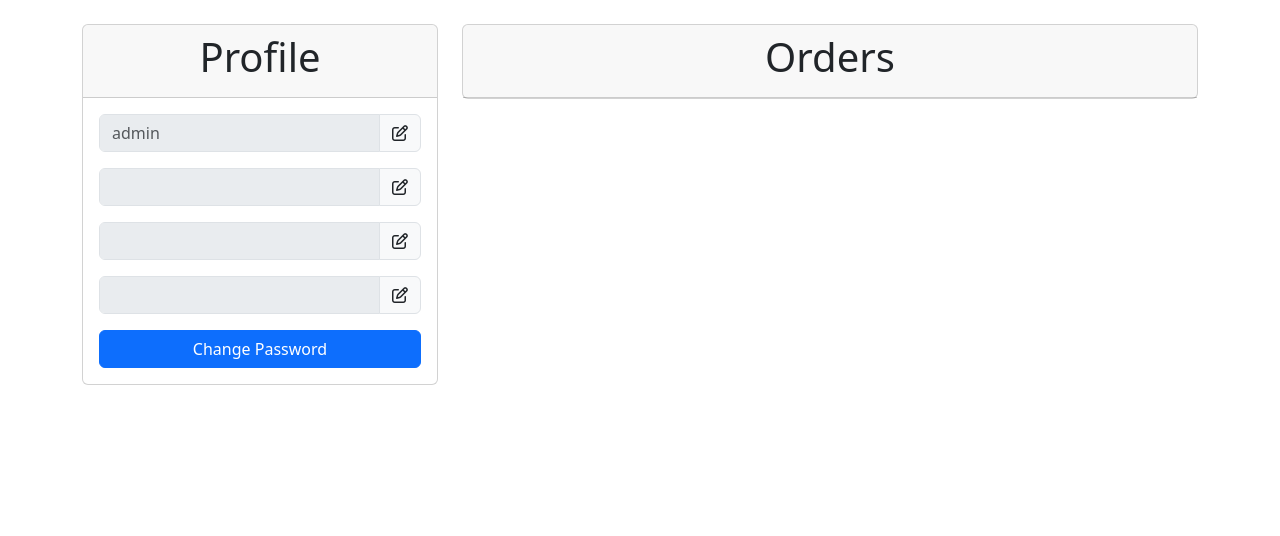
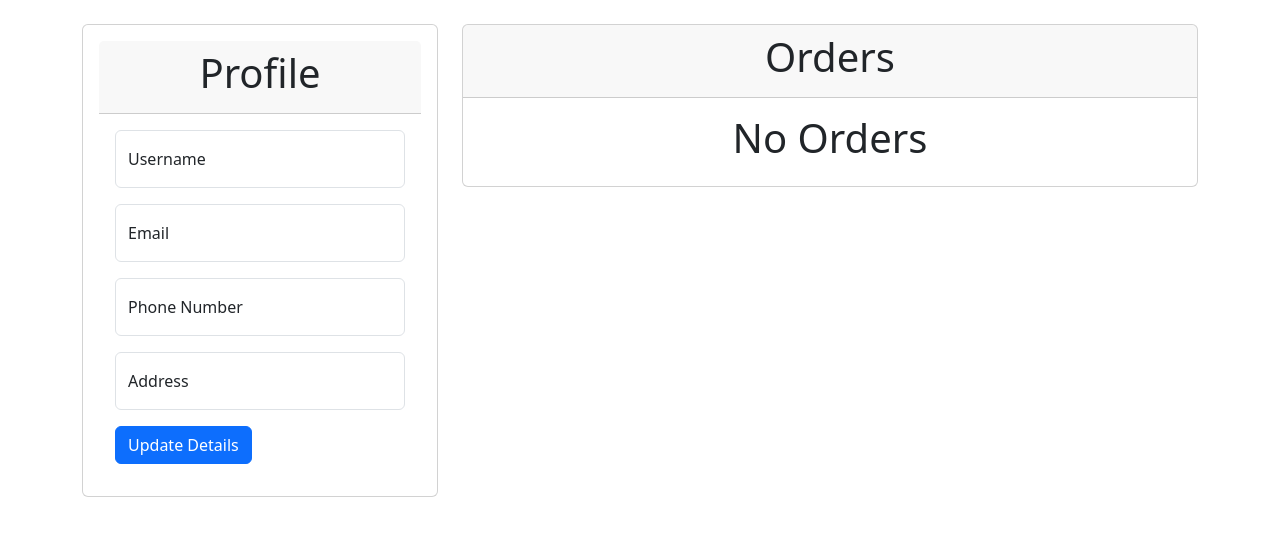
Before and after one commit to tanish-uchil/rangaIcecreams, a Django app: page /profile/ in a window 1280 px wide. Shown: the part 58-594 px from the top of the page. Run offline with Django 5.2, Linux system fonts and the light colour scheme; a user stored in the database is signed in.

Commit message:
made updateUser form for profile

```diff
--- a/accounts/forms.py
+++ b/accounts/forms.py
@@ -1,6 +1,32 @@
 from django import forms
 from accounts.models import Customer
-from django.contrib.auth.forms import UserCreationForm,AuthenticationForm
+from django.contrib.auth.forms import UserCreationForm,AuthenticationForm,UserChangeForm
+
+
+class UpdateUserForm(UserChangeForm):
+    class Meta:
+        model = Customer
+        fields = ['username','email','phone_number','address']
+
+
+    def __init__(self, *args, **kwargs):
+        super().__init__(*args, **kwargs)
+        self.fields["username"].widget.attrs.update({
+            "class": "form-control",
+            "placeholder": "Username"
+        })
+        self.fields["email"].widget.attrs.update({
+            "class": "form-control",
+            "placeholder": "Email"
+        })
+        self.fields["phone_number"].widget.attrs.update({
+            "class": "form-control",
+            "placeholder": "Phone Number"
+        })
+        self.fields["address"].widget.attrs.update({
+            "class": "form-control",
+            "placeholder": "Address"
+        })
 
 class SignUpForm(UserCreationForm):
     class Meta:
--- a/accounts/templates/accounts/base.html
+++ b/accounts/templates/accounts/base.html
@@ -16,9 +16,8 @@
     <title>{% block title %}{% endblock title %}</title>
   </head>
   <body>
+
     {% block body %}{% endblock body %}
-
-
 
     <script src="https://cdn.jsdelivr.net/npm/bootstrap@5.3.3/dist/js/bootstrap.bundle.min.js" integrity="sha384-YvpcrYf0tY3lHB60NNkmXc5s9fDVZLESaAA55NDzOxhy9GkcIdslK1eN7N6jIeHz" crossorigin="anonymous"></script>
   </body>
--- a/icecreamShop/templates/icecreamShop/base.html
+++ b/icecreamShop/templates/icecreamShop/base.html
@@ -14,6 +14,7 @@
     <link rel="stylesheet" href="https://cdnjs.cloudflare.com/ajax/libs/font-awesome/6.0.0-beta3/css/all.min.css">
 
     <title>{% block title %}{% endblock title %}</title>
+
   </head>
   <body>
 
@@ -28,9 +29,7 @@
     {% endif %}
     {% block body %}{% endblock body %}
 
-
-
-
     <script src="https://cdn.jsdelivr.net/npm/bootstrap@5.3.3/dist/js/bootstrap.bundle.min.js" integrity="sha384-YvpcrYf0tY3lHB60NNkmXc5s9fDVZLESaAA55NDzOxhy9GkcIdslK1eN7N6jIeHz" crossorigin="anonymous"></script>
+    <script src="{% static "icecreamShop/js/script.js" %}"/>
   </body>
 </html>
--- a/icecreamShop/templates/icecreamShop/profile.html
+++ b/icecreamShop/templates/icecreamShop/profile.html
@@ -6,29 +6,29 @@
     <div class="row">
         <div class="col-lg-4">
             <div class="card">
+                <div class="card-body">
                     <div class="card-header text-center">
                         <h1>Profile</h1>
                     </div>
-                <div class="card-body">
-                    <form>
-                        <div class="input-group  mb-3">
-                            <input type="text" class="form-control" placeholder="{{ user.username }}" aria-label="Username" aria-describedby="basic-addon1" disabled>
-                            <span class="input-group-text" id="basic-addon1"><i class="fa-regular fa-pen-to-square"></i></span>
+                    <div class="form-floating m-3">
+                        {{ updateForm.username }}
+                        <label for="{{ updateForm.username.id_for_label }}">Username</label>
                     </div>
-                        <div class="input-group mb-3">
-                            <input type="text" class="form-control" placeholder="{{ user.email }}" aria-label="Username" aria-describedby="basic-addon1" disabled>
-                            <span class="input-group-text" id="basic-addon1"><i class="fa-regular fa-pen-to-square"></i></span>
+                    <div class="form-floating m-3">
+                        {{ updateForm.email }}
+                        <label for="{{ updateForm.email.id_for_label }}">Email</label>
                     </div>
-                        <div class="input-group mb-3">
-                            <input type="text" class="form-control" placeholder="{{ user.phone_number }}" aria-label="Username" aria-describedby="basic-addon1" disabled>
-                            <span class="input-group-text" id="basic-addon1"><i class="fa-regular fa-pen-to-square"></i></span>
+                    <div class="form-floating m-3">
+                        {{ updateForm.phone_number }}
+                        <label for="{{ updateForm.phone_number.id_for_label }}">Phone Number</label>
                     </div>
-                        <div class="input-group mb-3">
-                            <input type="text" class="form-control" placeholder="{{ user.address }}" aria-label="Username" aria-describedby="basic-addon1" disabled>
-                            <span class="input-group-text" id="basic-addon1"><i class="fa-regular fa-pen-to-square"></i></span>
+                    <div class="form-floating m-3">
+                        {{ updateForm.address }}
+                        <label for="{{ updateForm.address.id_for_label }}">Address</label>
                     </div>
-                        <button class="btn btn-primary w-100">Change Password</button>
-                    </form>
+                    <div class="form-floating m-3">
+                        <a class="btn btn-primary" href="{% url "updateUser" %}">Update Details</a>
+                    </div>
                 </div>
             </div>
         </div>
@@ -37,8 +37,12 @@
                 <div class="card-header text-center">
                     <h1>Orders</h1>
                 </div>
+                <div class="card-body text-center ">
+                    <h1>No Orders
                 </div>
             </div>
         </div>
     </div>
+</div>
+<script>
 {% endblock body %}
--- a/icecreamShop/urls.py
+++ b/icecreamShop/urls.py
@@ -8,4 +8,5 @@ urlpatterns = [
     path('shop/', views.shop, name='shop'),
     path('profile/', views.profile, name='profile'),
     path('cart/', views.cart, name='cart'),
+    path('updateUser/',views.updateUser, name='updateUser')
 ]
--- a/icecreamShop/views.py
+++ b/icecreamShop/views.py
@@ -1,6 +1,6 @@
-from django.shortcuts import render
+from django.shortcuts import render,HttpResponse
 from django.contrib.auth.decorators import login_required
-
+from accounts.forms import UpdateUserForm
 
 # Create your views here.
 def index(request):
@@ -15,9 +15,17 @@ def contact(request):
 def shop(request):
     return render(request,"icecreamShop/shop.html")
 
+def updateUser(request):
+    return render(request,'icecreamShop/index.html')
+
+
 @login_required(login_url='/accounts/login/')
 def profile(request):
-    return render(request,"icecreamShop/profile.html")
+    updateForm = UpdateUserForm()
+    context = {
+        'updateForm': updateForm
+    }
+    return render(request,"icecreamShop/profile.html",context=context)
 
 @login_required
 def cart(request):
```
Also changed, not shown: db.sqlite3, icecreamShop/static/icecreamShop/js/script.js (added). Lines whose indentation alone changed are shown as unchanged.
